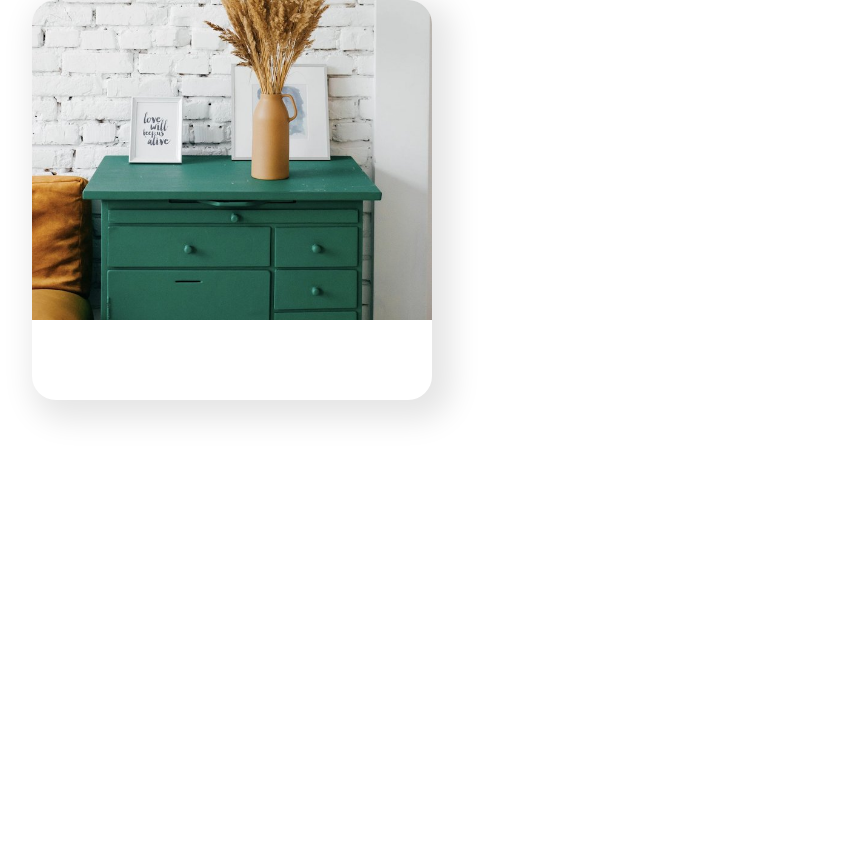
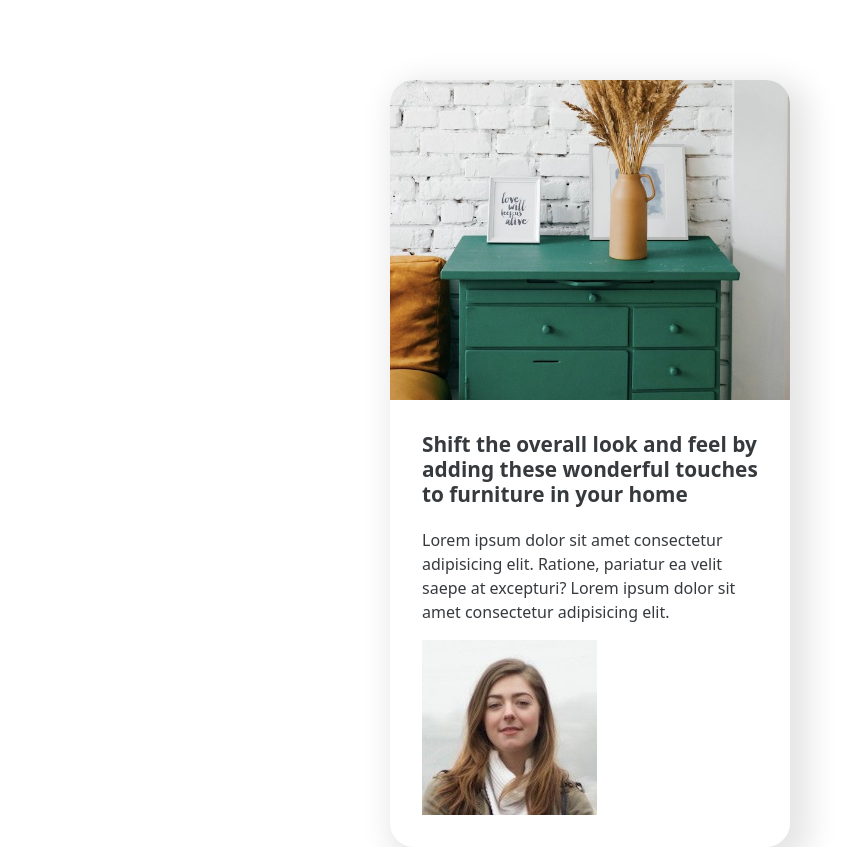
Before and after one commit to xfontr/202207-w2ch1-xifre-font, a website: page components/article-preview.html in a window 1280 px wide. Shown: the whole page, without its empty margins (50-891 px from the left). Before the commit the page ends 800 px from the top, so only its background shows below. Drawn offline with nearby package versions, Linux system fonts and the light colour scheme; files that its build step writes are made by us from their sources.

```diff
--- a/components/article-preview.html
+++ b/components/article-preview.html
@@ -32,6 +32,24 @@
                     alt="Nice drawers"
                     class="article-preview__image"
                 />
+                <div class="article-preview__content">
+                    <h3 class="article-preview__title">
+                        Shift the overall look and feel by adding these
+                        wonderful touches to furniture in your home
+                    </h3>
+                    <p class="article-preview__description">
+                        Lorem ipsum dolor sit amet consectetur adipisicing elit.
+                        Ratione, pariatur ea velit saepe at excepturi? Lorem
+                        ipsum dolor sit amet consectetur adipisicing elit.
+                    </p>
+                    <div class="article-preview__author-field">
+                        <img
+                            src="../images/article-preview/avatar-michelle.jpg"
+                            alt="This is Michelle"
+                            class="article-preview__profile"
+                        />
+                    </div>
+                </div>
             </article>
         </main>
     </body>
--- a/sass/components/article-preview/_article-preview.scss
+++ b/sass/components/article-preview/_article-preview.scss
@@ -1,6 +1,9 @@
 @use "../../variables/breakpoints";
 
 .article-preview {
+    margin-left: auto;
+    margin-right: auto;
+    margin-top: 10vh;
     border-radius: 1.5em;
     overflow: hidden;
     display: flex;
@@ -8,4 +11,20 @@
     width: 400px;
     min-height: 400px;
     box-shadow: 10px 10px 30px 10px rgba(0, 0, 0, 0.1);
+
+    &__image {
+        object-fit: cover;
+    }
+    &__content {
+        padding: 2em;
+    }
+    &__title {
+        font-size: 1.3em;
+        font-weight: bold;
+        opacity: 0.9;
+        margin-bottom: 1em;
+    }
+    &__description {
+        opacity: 0.9;
+    }
 }
```
